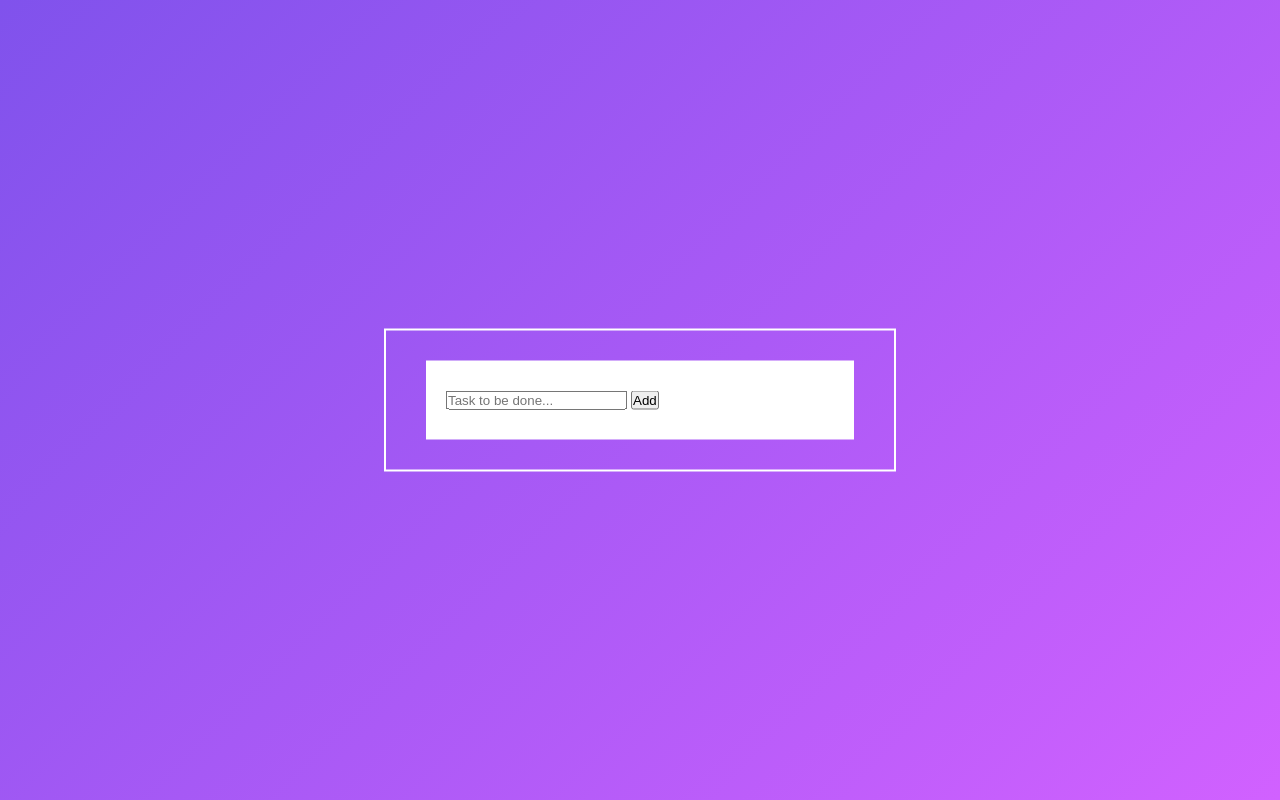
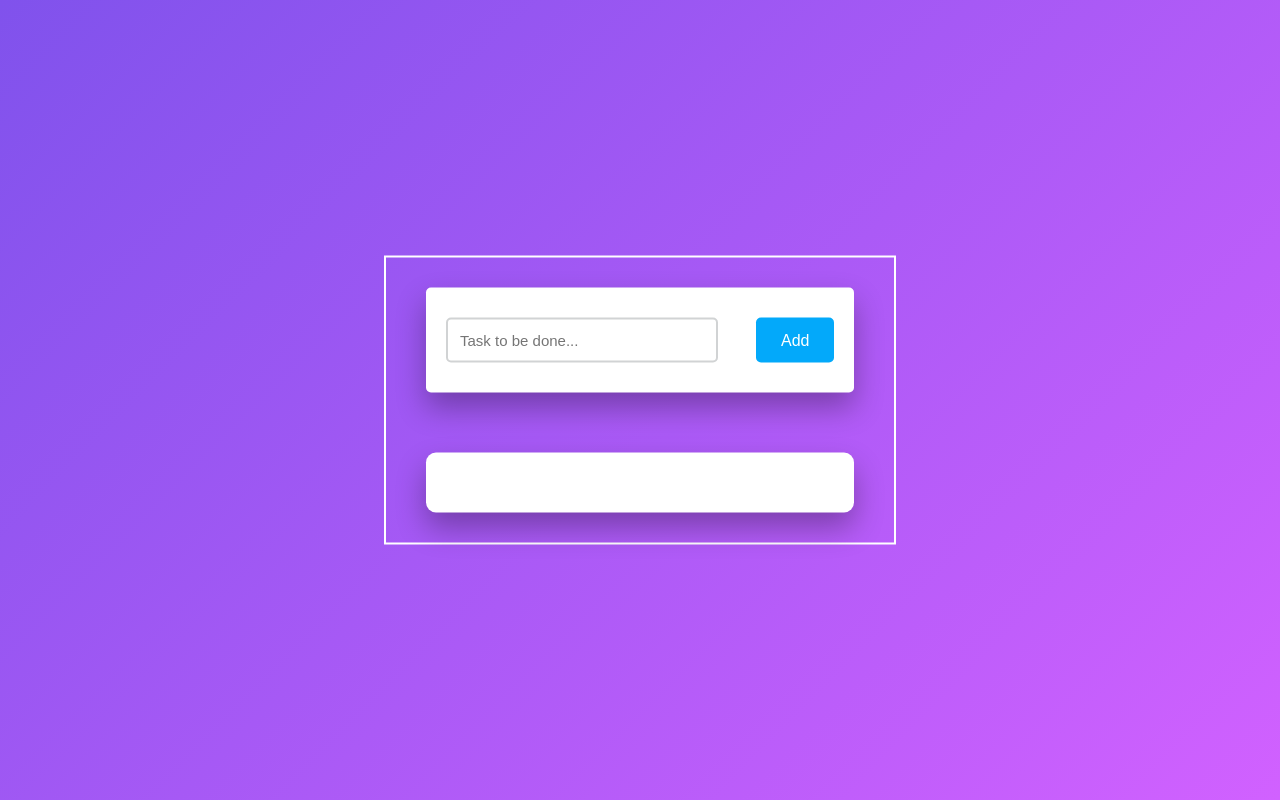
Before and after one commit to alex-mu/To-Do, a plain HTML site: page index.html in a window 1280 px wide. Drawn offline with Linux system fonts and the light colour scheme.

Commit message:
add button styled

```diff
--- a/Css/styles.css
+++ b/Css/styles.css
@@ -21,4 +21,45 @@ body {
 #newtask {
     background-color: #ffffff;
     padding: 30px 20px;
+    border-radius: 5px;
+    box-shadow: 0 15px 30px rgba(0,0,0,0.3);
 }
+#newtask input{
+    width: 70%;
+    height: 45px;
+    font-family: 'Poppins', sans-serif;
+    font-size: 15px;
+    border: 2px solid #d1d3d4;
+    padding: 12px;
+    color: #111111;
+    font-weight: 500;
+    position: relative;
+    border-radius: 5px;
+}
+#newtask input:focus{
+    outline: none;
+    border-color: #8052ec;
+}
+#newtask button{
+    position: relative;
+    float: right;
+    width:20%;
+    height: 45px;
+    border-radius: 5px;
+    font-family: 'Poppins',sans-serif;
+    font-weight: 500;
+    font-size: 16px;
+    background-color: #03a9fa;
+    border: none;
+    color: #ffffff;
+    cursor: pointer;
+}
+#tasks {
+    background-color: #ffffff;
+    padding: 30px 20px;
+    margin-top: 60px;
+    border-radius: 10px;
+    box-shadow: 0 15px 30px rgba(0,0,0,0.3);
+    width: 100%;
+    position: relative;
+}
--- a/index.html
+++ b/index.html
@@ -15,6 +15,7 @@
             <input type="text" placeholder="Task to be done...">
             <button id="push">Add</button>
         </div>
+        <div id="tasks"></div>
     </div>
 
 </body>
```
